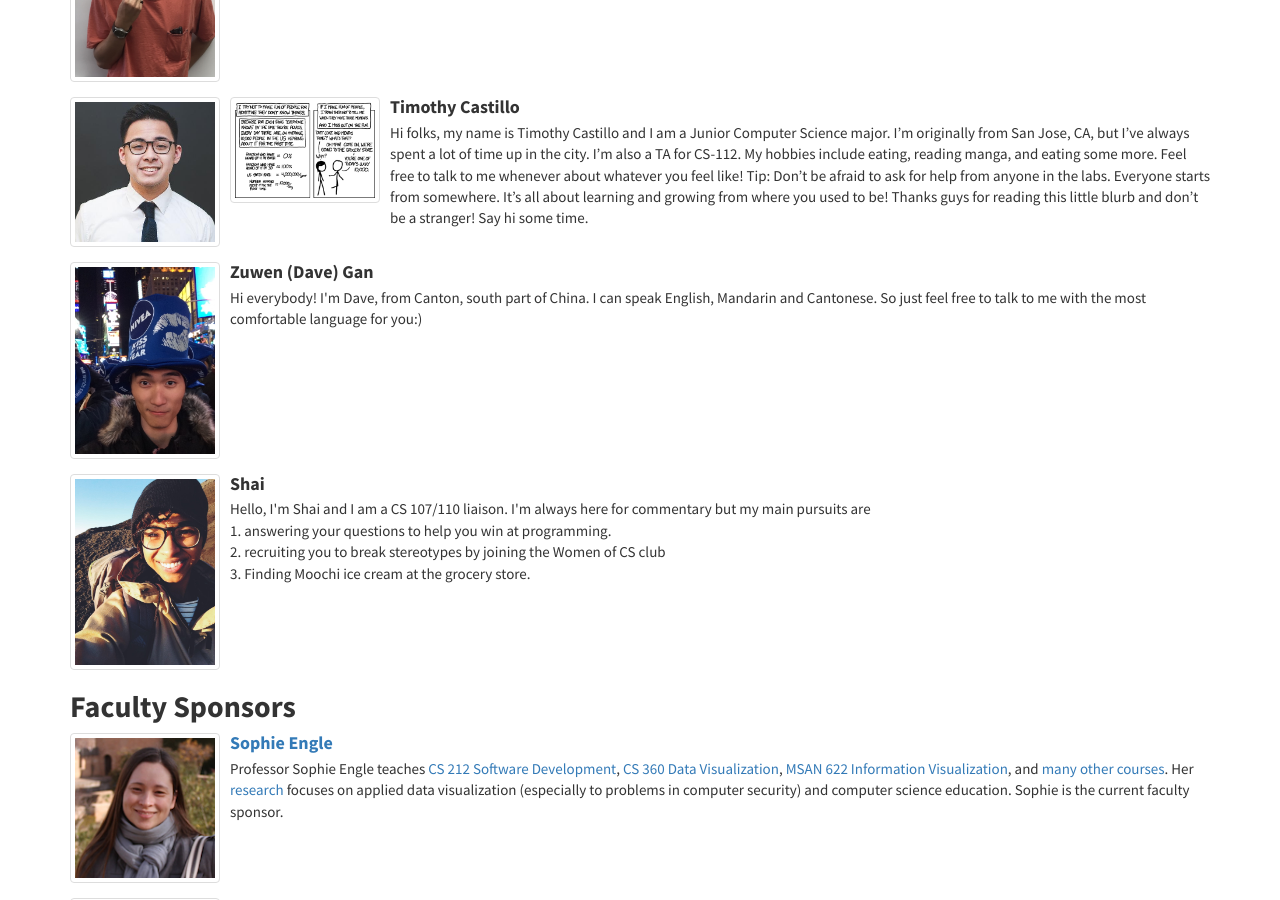
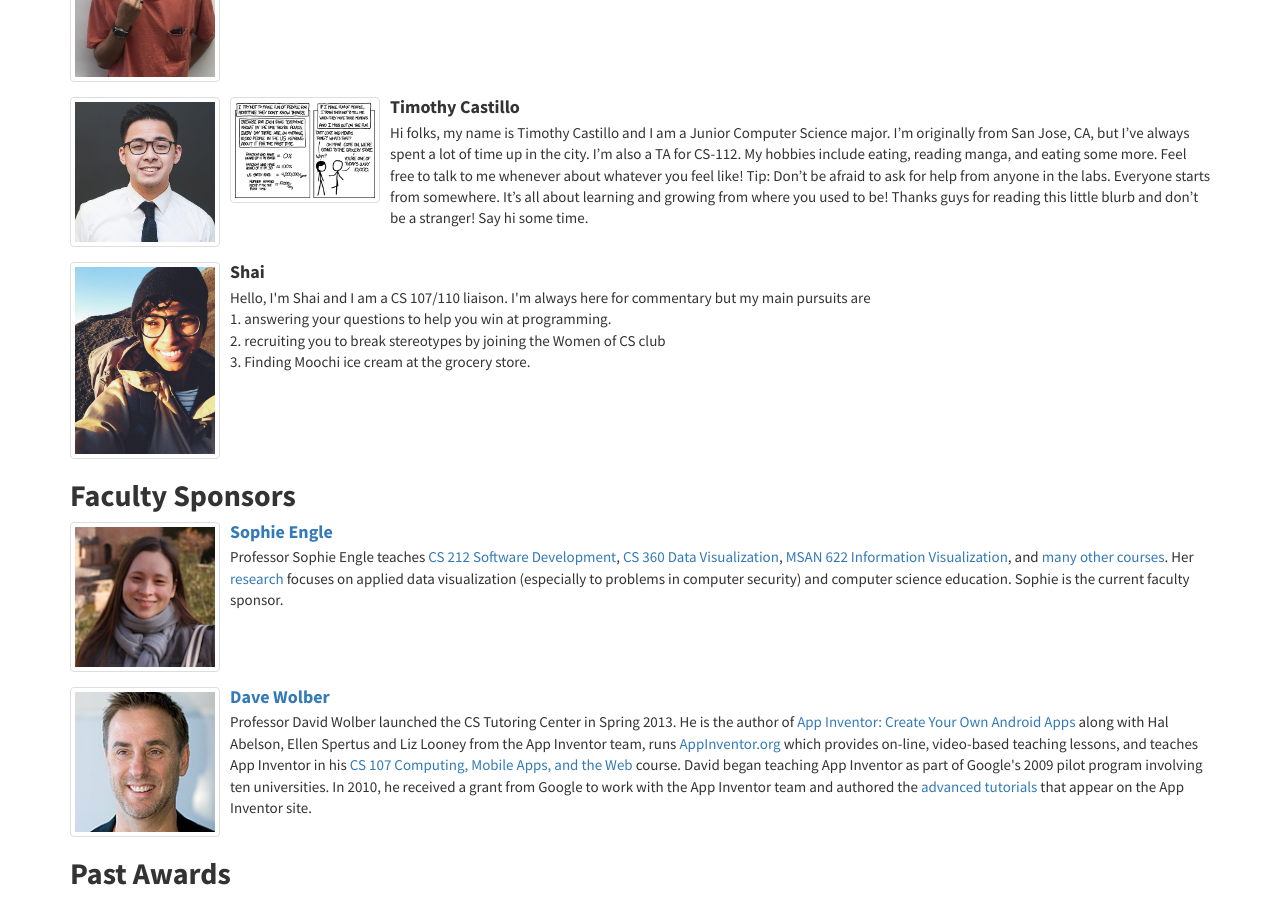
Before and after one commit to CSTutors/CSTutors.github.io, a Jekyll site: the page built from tutors/index.html, in a window 1280 px wide and 900 px high, scrolled down 831 px. Built offline with Jekyll 4.4.1, drawn with Linux system fonts in a browser that asks for light colours; nearby versions of some CDN libraries.

Commit message:
remove Dave because he's already graduated

```diff
--- a/tutors/index.html
+++ b/tutors/index.html
@@ -60,18 +60,6 @@ lead: 'Meet the current and past tutors below, as well as the faculty sponsors.
 
     <li class="media">
         <a class="pull-left" href="#">
-            <img class="media-object img-thumbnail" width="150" src="{{ site.url }}/img/dave.jpg">
-        </a>
-
-        <div class="media-body">
-            <h4 class="media-heading">Zuwen (Dave) Gan</h4>
-
-            <p>Hi everybody! I'm Dave, from Canton, south part of China. I can speak English, Mandarin and Cantonese. So just feel free to talk to me with the most comfortable language for you:)</p>
-        </div>
-    </li>
-
-    <li class="media">
-        <a class="pull-left" href="#">
             <img class="media-object img-thumbnail" width="150" src="{{ site.url }}/img/shai.jpg">
         </a>
 
```
Also changed, not shown: img/dave.jpg (deleted).
